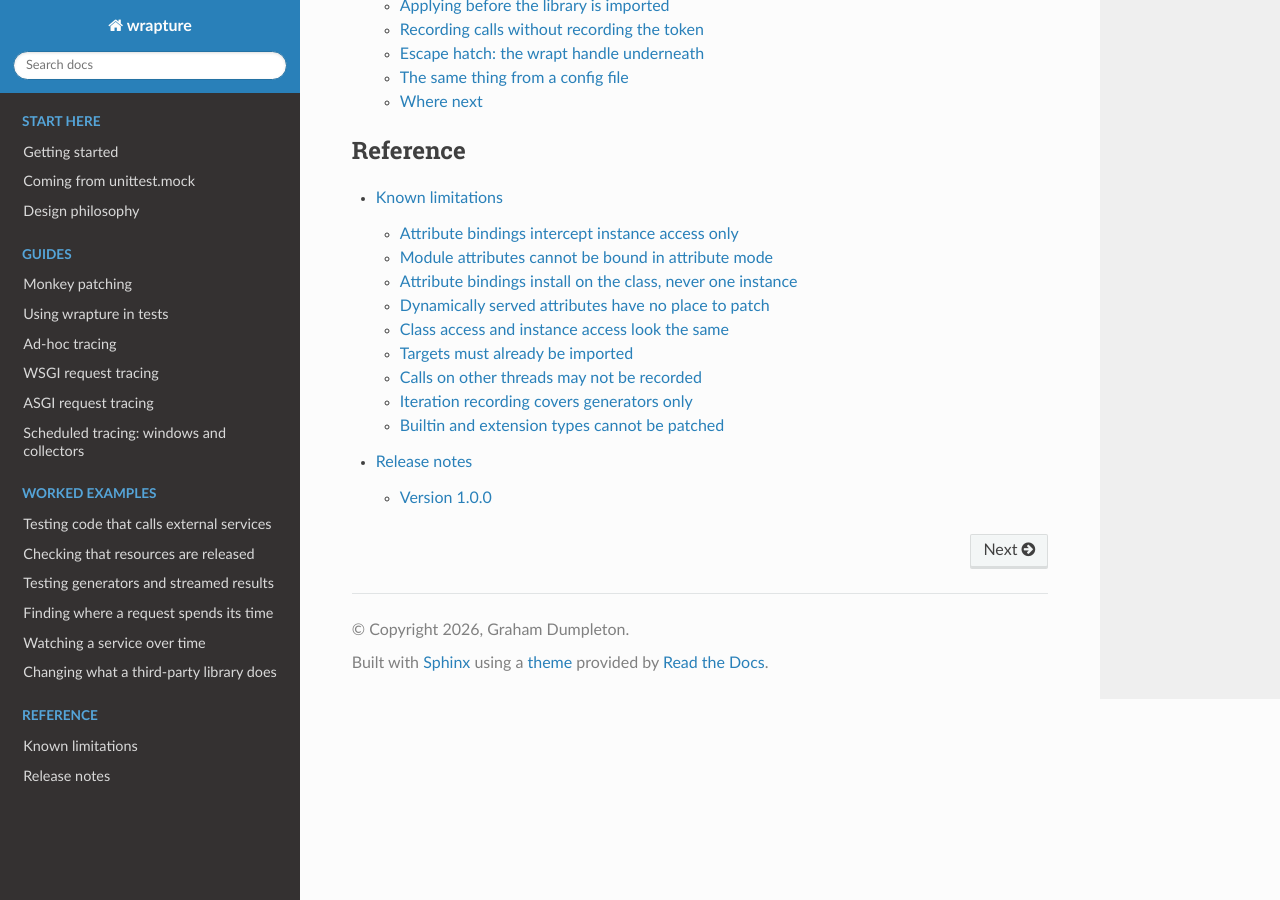
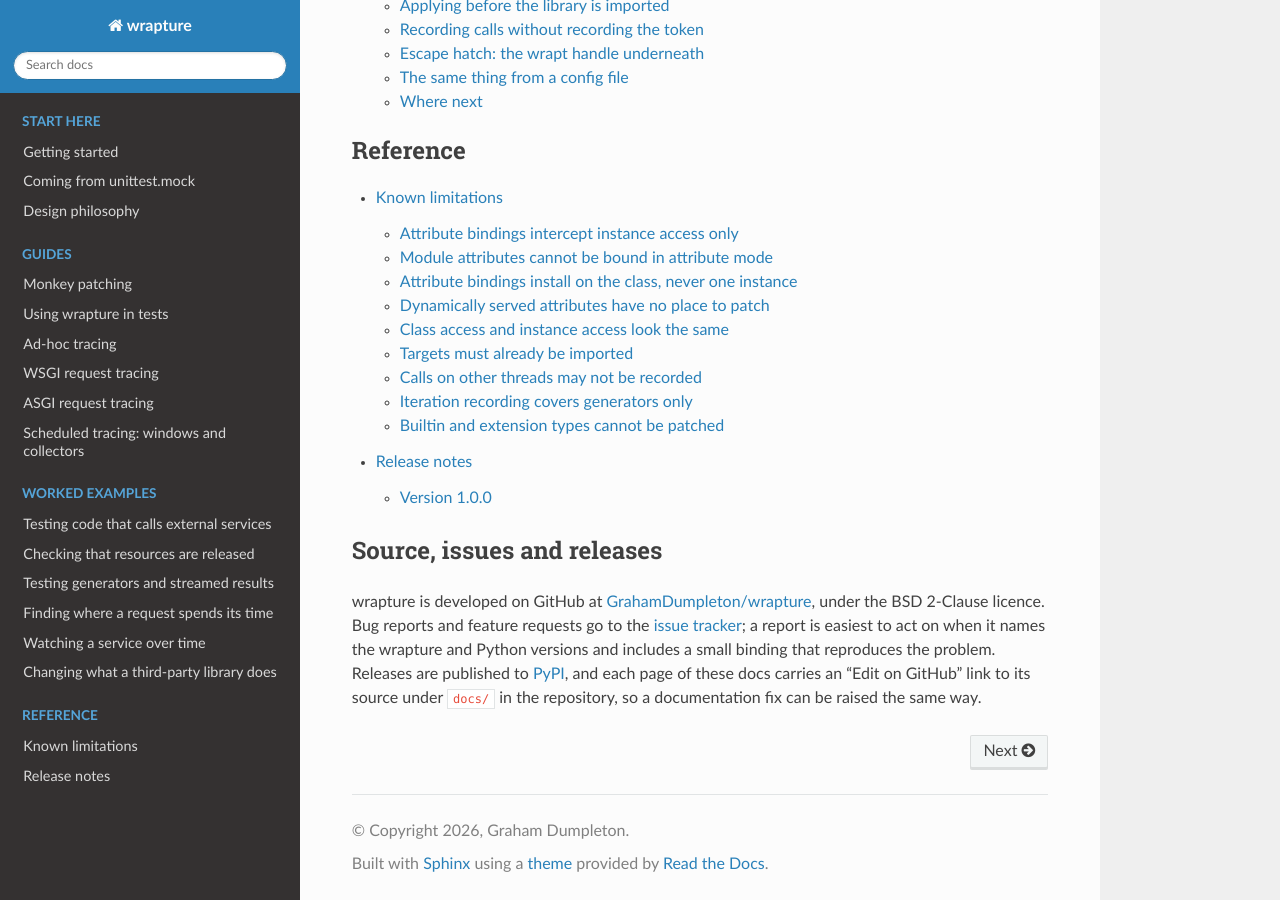
Before and after one commit to GrahamDumpleton/wrapture, a Sphinx documentation site: the page built from docs/index.md, in a window 1280 px wide and 900 px high, scrolled down 5690 px. Built offline with Sphinx 7.4.7 and the Read the Docs theme 3.1.0, drawn with Linux system fonts in a browser that asks for light colours; some of the changed text lies outside the part shown.

Commit message:
Link the docs and README to the GitHub repository and issue tracker

````diff
--- a/docs/conf.py
+++ b/docs/conf.py
@@ -27,3 +27,13 @@ myst_heading_anchors = 2
 exclude_patterns = ["_build"]
 
 html_theme = "sphinx_rtd_theme"
+
+# Give every page an "Edit on GitHub" link pointing at its source in the
+# repository, so readers can reach the project from wherever they land.
+html_context = {
+    "display_github": True,
+    "github_user": "GrahamDumpleton",
+    "github_repo": "wrapture",
+    "github_version": "develop",
+    "conf_py_path": "/docs/",
+}
--- a/docs/index.md
+++ b/docs/index.md
@@ -123,3 +123,16 @@ example-third-party-libraries
 known-limitations
 release-notes
 ```
+
+## Source, issues and releases
+
+wrapture is developed on GitHub at
+[GrahamDumpleton/wrapture](https://github.com/GrahamDumpleton/wrapture),
+under the BSD 2-Clause licence. Bug reports and feature requests go to
+the [issue tracker](https://github.com/GrahamDumpleton/wrapture/issues);
+a report is easiest to act on when it names the wrapture and Python
+versions and includes a small binding that reproduces the problem.
+Releases are published to [PyPI](https://pypi.org/project/wrapture/),
+and each page of these docs carries an "Edit on GitHub" link to its
+source under `docs/` in the repository, so a documentation fix can be
+raised the same way.
````
Also changed, not shown: README.md (+7 -0 lines).
